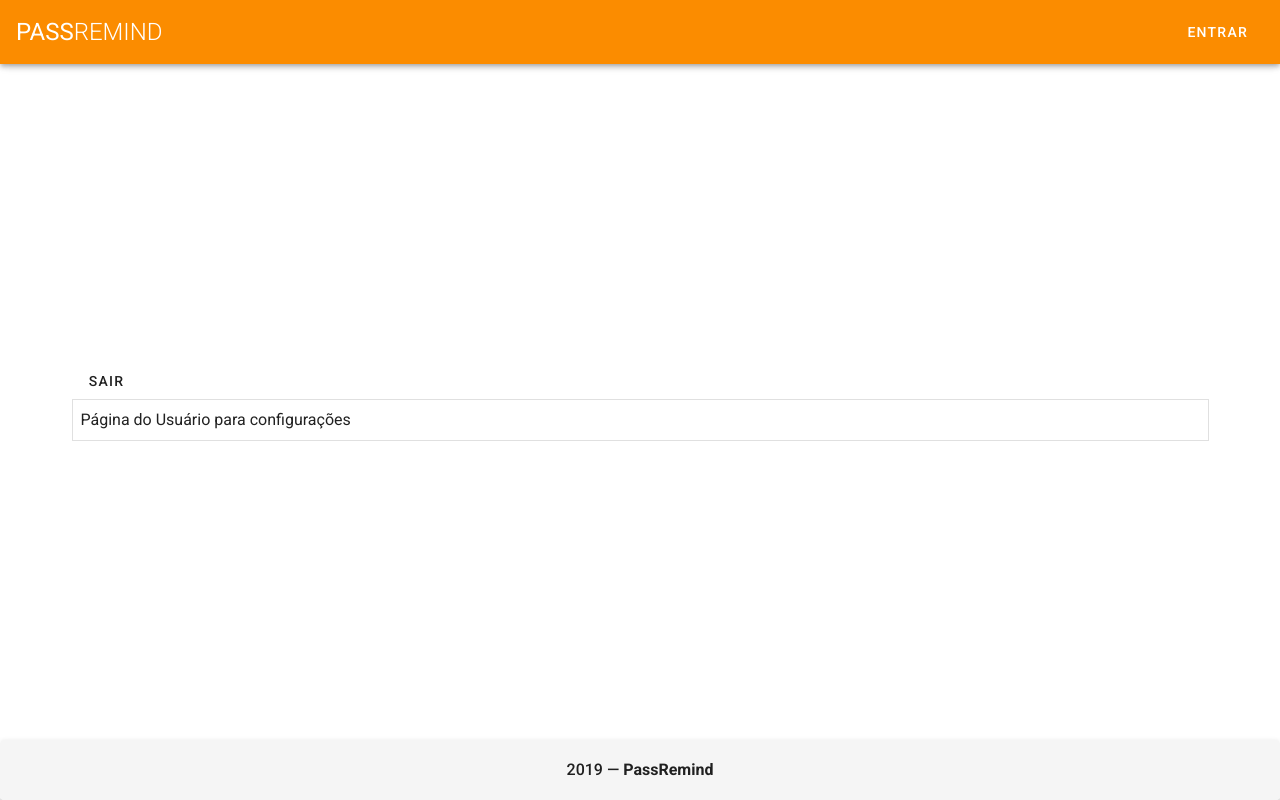
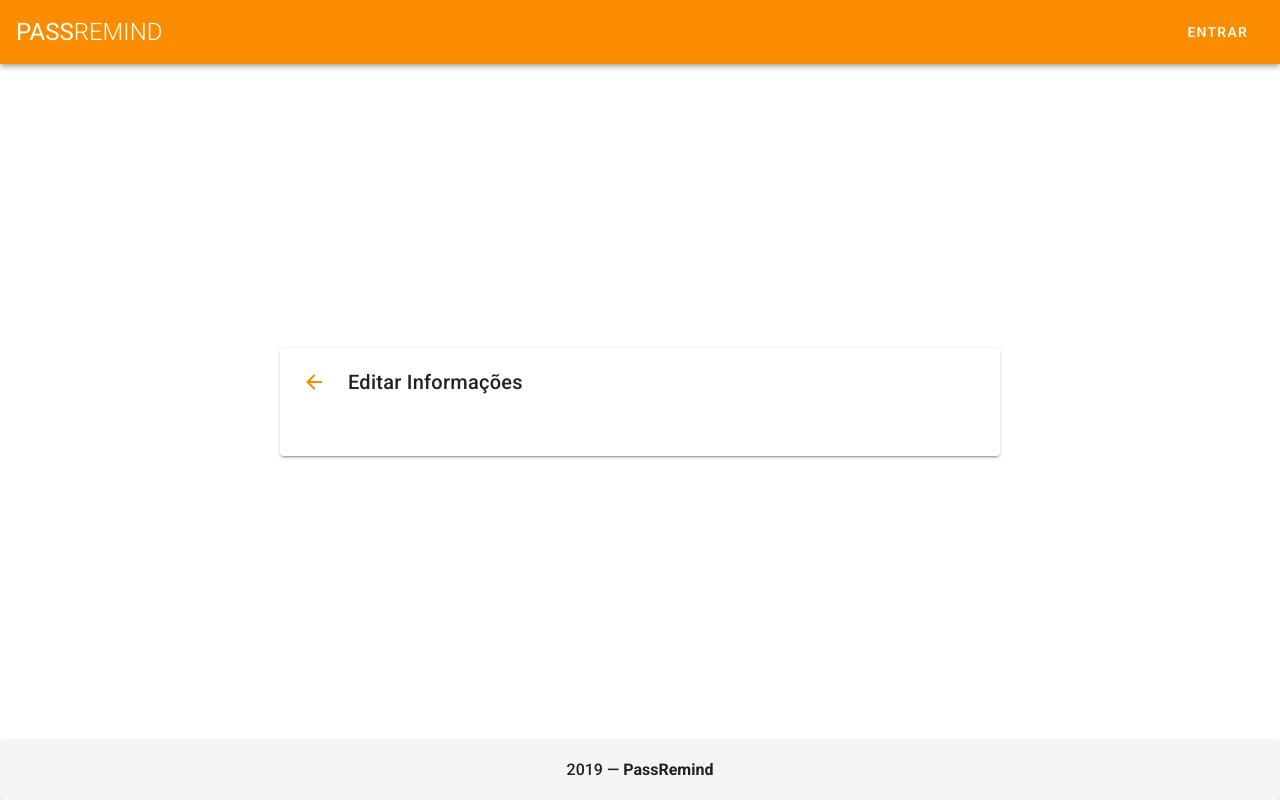
Before and after one commit to Kojji/pass-remind-web-app, a Vue app: page /user in a window 1280 px wide. Built offline with nearby package versions, Linux system fonts and the light colour scheme; no server answers.

Commit message:
add: user config page started

```diff
--- a/src/components/ToolBar.vue
+++ b/src/components/ToolBar.vue
@@ -52,7 +52,7 @@ export default {
       }
     },
     userName() {
-      if(this.userData.displayName === null || !this.userData.displayName || this.userData.displayName === '') {
+      if(!this.userData.displayName || this.userData.displayName === null || this.userData.displayName === '') {
         return 'Usuário'
       } else {
         return this.userData.displayName
--- a/src/views/User.vue
+++ b/src/views/User.vue
@@ -1,33 +1,35 @@
 <template>
-  <div class="d-flex flex-column">
-    <v-col
-      cols="12"
-      class="flex-grow-0 flex-shrink-0"
-    >
-      <v-btn text @click="deslogar">Sair</v-btn>
-      <v-card
-        class="pa-2"
-        outlined
-        tile
-      >
-        Página do Usuário para configurações
-      </v-card>
-    </v-col>
-  </div>
+  <v-container>
+    <v-card class="mx-auto" max-width="720">
+      <v-card-title>
+        <v-btn icon class="mr-4" color="orange darken-1" :to="'/'">
+          <v-icon>mdi-arrow-left</v-icon>
+        </v-btn>
+        Editar Informações
+      </v-card-title>
+      <!-- colocar foto -->
+      <v-card-actions>
+        <div class="d-flex">
+          <v-col cols="12">
+
+          </v-col>
+        </div>
+      </v-card-actions>
+    </v-card>
+  </v-container>
 </template>
 
 <script>
+import {mapGetters} from 'vuex'
 export default {
   name: "User",
+  computed: {
+    ...mapGetters([
+      "userData"
+    ])
+  },
   methods: {
-    deslogar() {
-      if(confirm("Tem certeza que deseja sair do sistema?")) {
-        this.$store.dispatch('userLogoff')
-          .then(()=>{
-            this.$router.push('/login')
-          })
-      }
-    }
+
   }
 }
 </script>
```
